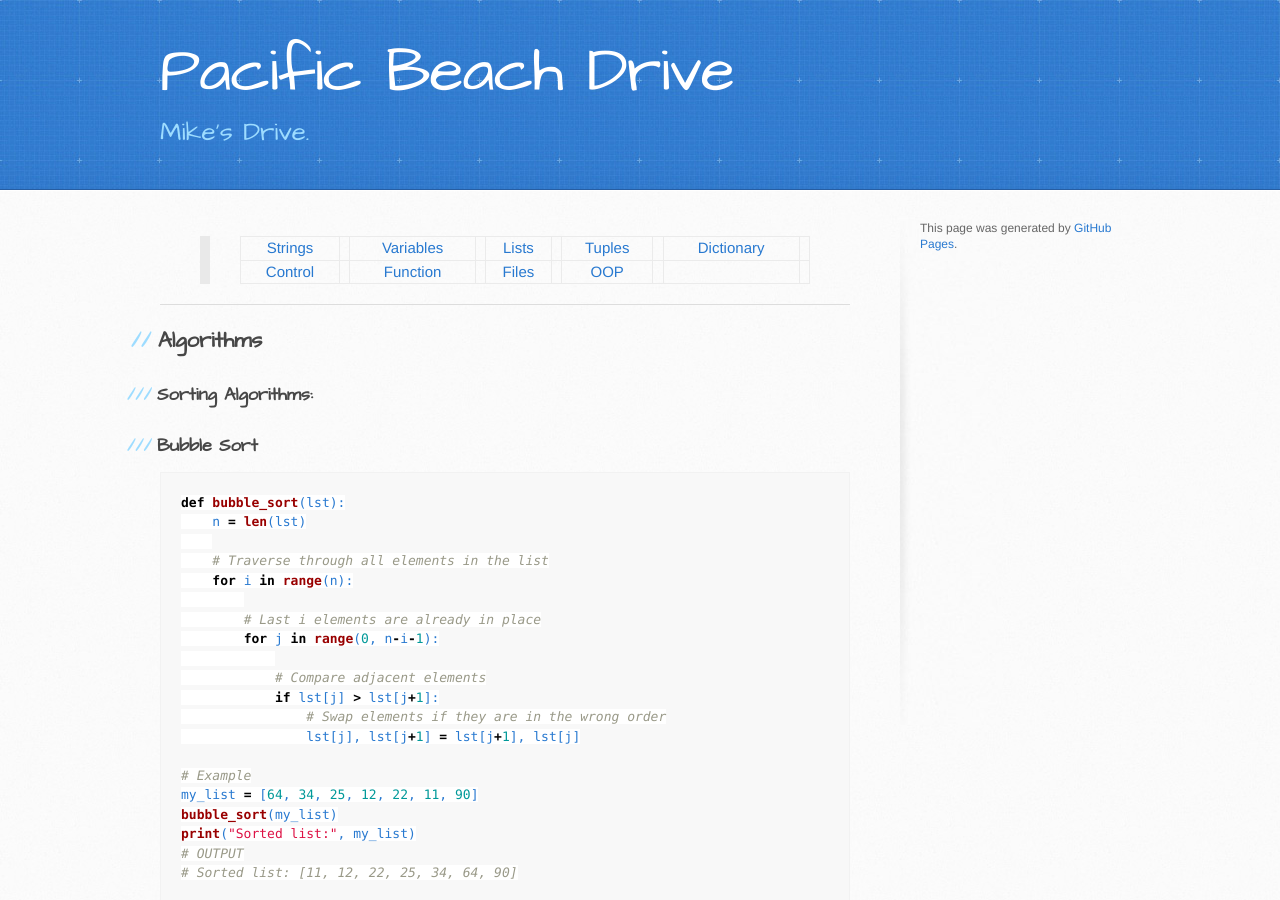
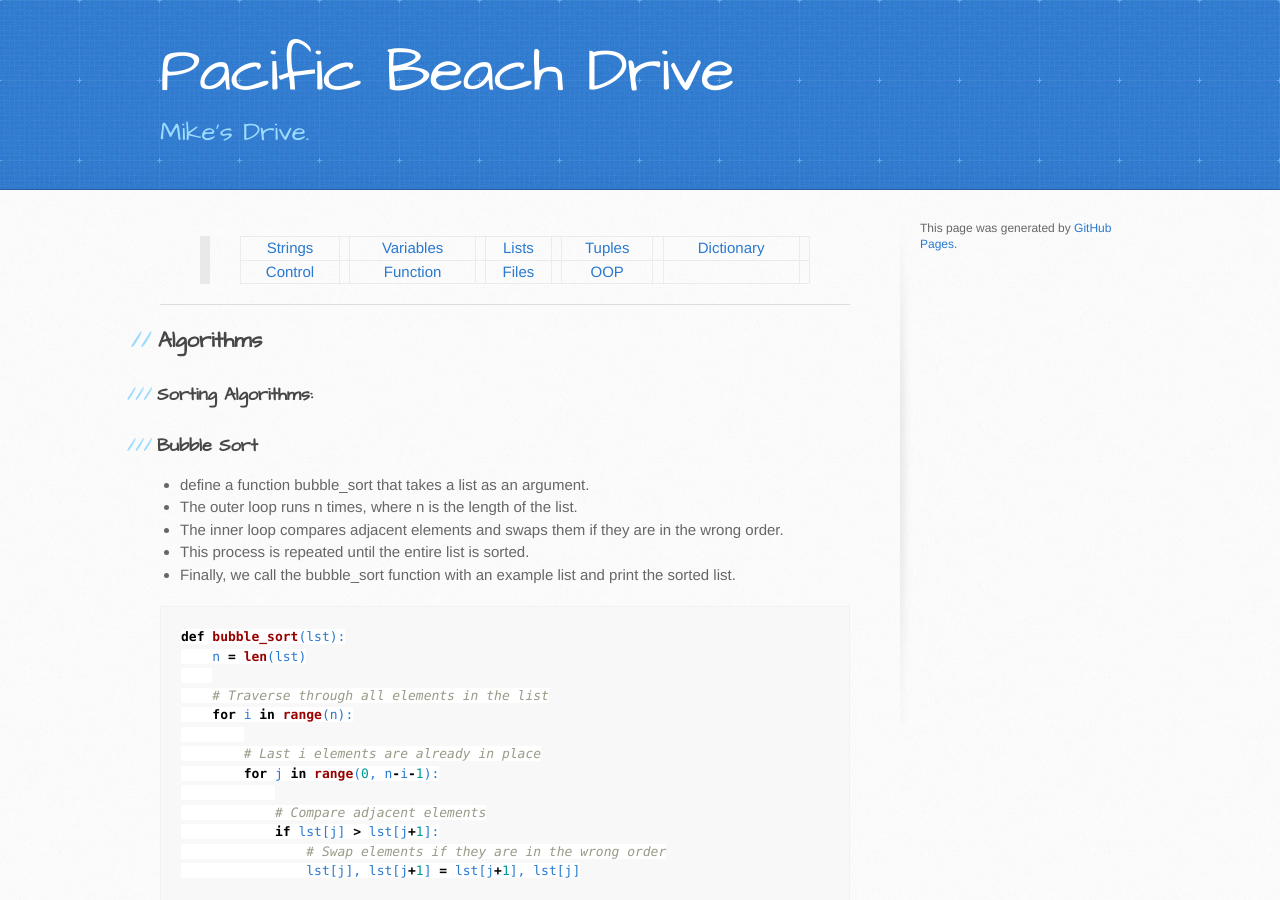
Before and after one commit to trumpfheller/trumpfheller.github.io, a Jekyll site: the page built from python/algorithms.md, in a window 1280 px wide and 900 px high. Built offline with Jekyll 4.4.1, drawn with Linux system fonts in a browser that asks for light colours.

Commit message:
Update algorithms.md

````diff
--- a/python/algorithms.md
+++ b/python/algorithms.md
@@ -11,6 +11,12 @@ layout: default
 ### Sorting Algorithms:
 
 ### Bubble Sort
+- define a function bubble_sort that takes a list as an argument.
+- The outer loop runs n times, where n is the length of the list.
+- The inner loop compares adjacent elements and swaps them if they are in the wrong order.
+- This process is repeated until the entire list is sorted.
+- Finally, we call the bubble_sort function with an example list and print the sorted list.
+
 ```python
 def bubble_sort(lst):
     n = len(lst)
````
